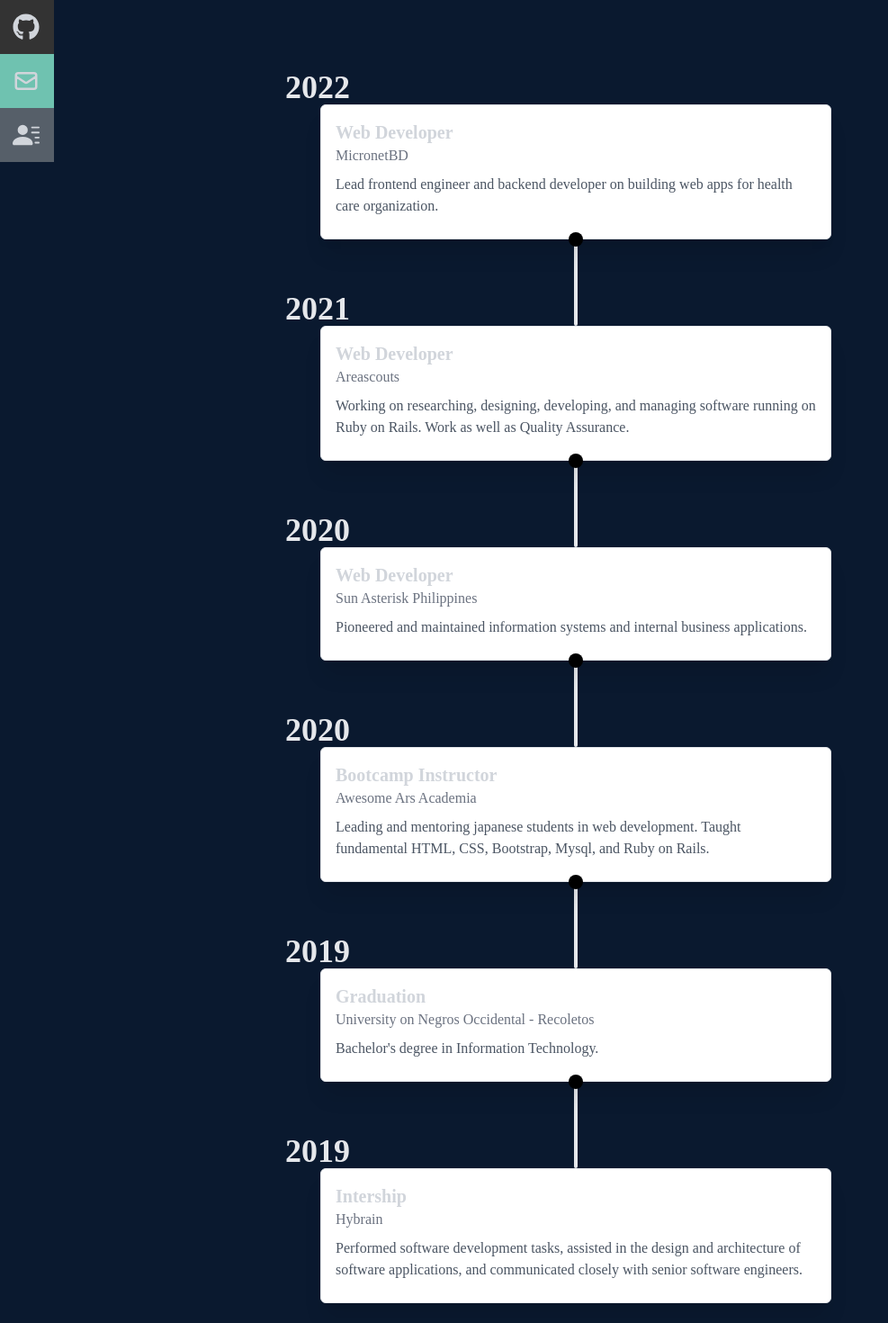
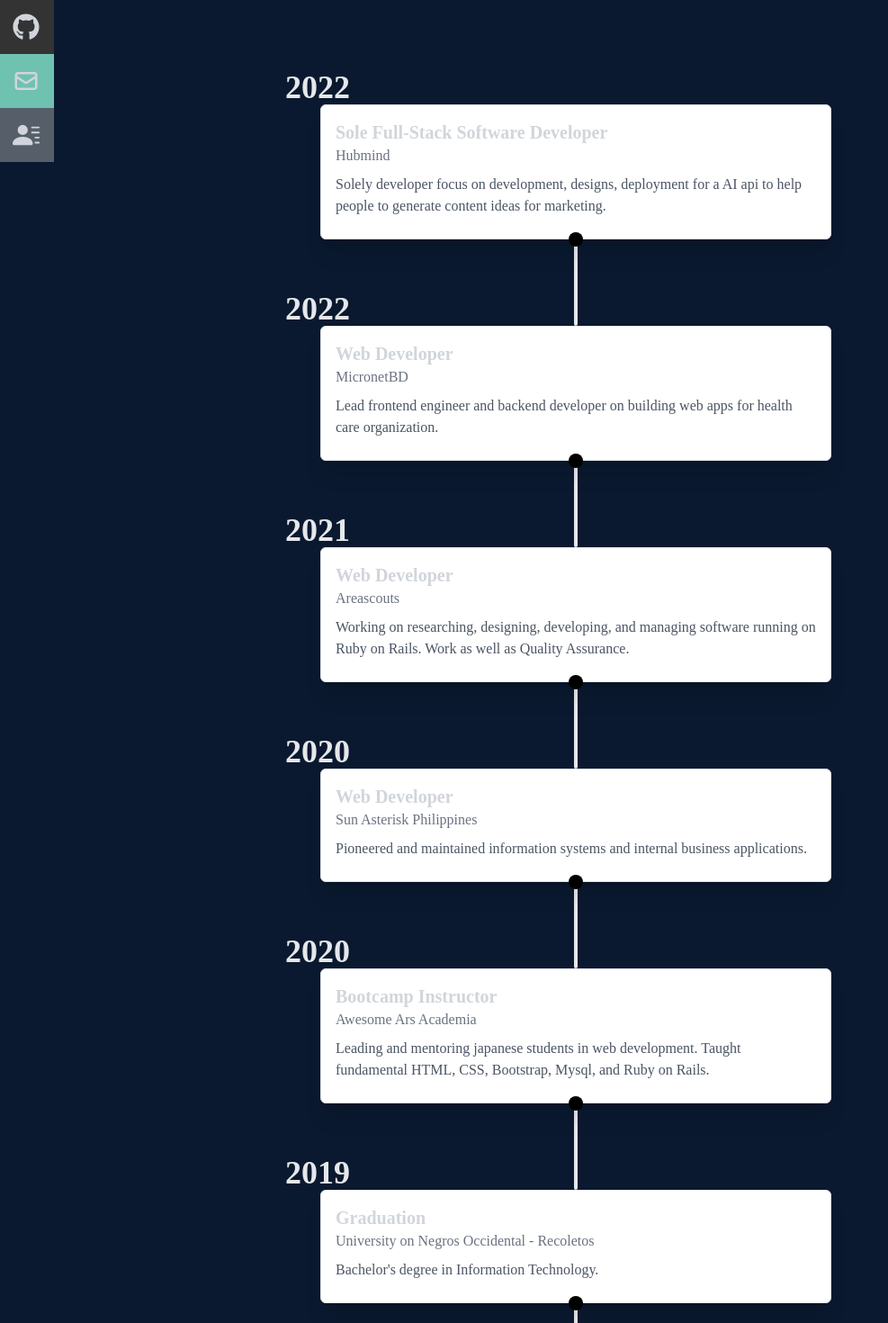
Before and after one commit to johnedelmapa/johnedelmapa-portfolio-react-app, a React (Create React App) app: page /experience in a window 1280 px wide. Shown: the part 340-1810 px from the top of the page at 90% size, without its empty margins (0-987 px from the left). Built offline with nearby package versions, Linux system fonts and the light colour scheme.

Commit message:
Update portfolio content

```diff
--- a/src/components/Experience.jsx
+++ b/src/components/Experience.jsx
@@ -10,12 +10,11 @@
         </div>
         <div class="grid grid-cols-1 max-w-[600px] mx-auto pt-20">
             <div class="relative experience-card border p-4 rounded-md shadow-xl bg-white z-10 mx-4">
-                    <h1
-                        class="absolute -top-10 md:-left-10 md:-top-10 text-4xl text-gray-200 font-bold dark:text-gray-500">
+                <h1 class="absolute -top-10 md:-left-10 md:-top-10 text-4xl text-gray-200 font-bold dark:text-gray-500">
                     2022</h1>
-                    <h1 class="font-semibold text-xl dark:text-black">Web Developer</h1>
-                    <p class="text-gray-500">MicronetBD</p>
-                    <p class="text-gray-600 my-2">Lead frontend engineer and backend developer on building web apps for health care organization.</p>
+                <h1 class="font-semibold text-xl dark:text-black">Sole Full-Stack Software Developer</h1>
+                <p class="text-gray-500">Hubmind</p>
+                <p class="text-gray-600 my-2">Solely developer  focus on development, designs, deployment for a AI api to help people to generate content ideas for marketing.</p>
             </div>
             <div class="divider-container flex flex-col items-center -mt-2">
                 <div class="w-4 h-4 bg-black dark:bg-pink-500 rounded-full relative z-10">
@@ -24,12 +23,12 @@
                 <div class="w-1 h-24 bg-gray-200 dark:bg-pink-600 rounded-full -mt-2"></div>
             </div>
             <div class="relative experience-card border p-4 rounded-md shadow-xl bg-white z-10 mx-4">
-                    <h1
-                        class="absolute -top-10 md:-left-10 md:-top-10 text-4xl text-gray-200 font-bold dark:text-gray-500">
-                        2021</h1>
+                <h1 class="absolute -top-10 md:-left-10 md:-top-10 text-4xl text-gray-200 font-bold dark:text-gray-500">
+                    2022</h1>
                 <h1 class="font-semibold text-xl dark:text-black">Web Developer</h1>
-                    <p class="text-gray-500">Areascouts</p>
-                    <p class="text-gray-600 my-2">Working on researching, designing, developing, and managing software running on Ruby on Rails. Work as well as Quality Assurance.</p>
+                <p class="text-gray-500">MicronetBD</p>
+                <p class="text-gray-600 my-2">Lead frontend engineer and backend developer on building web apps for
+                    health care organization.</p>
             </div>
             <div class="divider-container flex flex-col items-center -mt-2">
                 <div class="w-4 h-4 bg-black dark:bg-pink-500 rounded-full relative z-10">
@@ -38,12 +37,12 @@
                 <div class="w-1 h-24 bg-gray-200 dark:bg-pink-600 rounded-full -mt-2"></div>
             </div>
             <div class="relative experience-card border p-4 rounded-md shadow-xl bg-white z-10 mx-4">
-                    <h1
-                        class="absolute -top-10 md:-left-10 md:-top-10 text-4xl text-gray-200 font-bold dark:text-gray-500">
-                        2020</h1>
+                <h1 class="absolute -top-10 md:-left-10 md:-top-10 text-4xl text-gray-200 font-bold dark:text-gray-500">
+                    2021</h1>
                 <h1 class="font-semibold text-xl dark:text-black">Web Developer</h1>
-                    <p class="text-gray-500">Sun Asterisk Philippines</p>
-                    <p class="text-gray-600 my-2">Pioneered and maintained information systems and internal business applications.</p>
+                <p class="text-gray-500">Areascouts</p>
+                <p class="text-gray-600 my-2">Working on researching, designing, developing, and managing software
+                    running on Ruby on Rails. Work as well as Quality Assurance.</p>
             </div>
             <div class="divider-container flex flex-col items-center -mt-2">
                 <div class="w-4 h-4 bg-black dark:bg-pink-500 rounded-full relative z-10">
@@ -52,12 +51,12 @@
                 <div class="w-1 h-24 bg-gray-200 dark:bg-pink-600 rounded-full -mt-2"></div>
             </div>
             <div class="relative experience-card border p-4 rounded-md shadow-xl bg-white z-10 mx-4">
-                    <h1
-                        class="absolute -top-10 md:-left-10 md:-top-10 text-4xl text-gray-200 font-bold dark:text-gray-500">
+                <h1 class="absolute -top-10 md:-left-10 md:-top-10 text-4xl text-gray-200 font-bold dark:text-gray-500">
                     2020</h1>
-                    <h1 class="font-semibold text-xl dark:text-black">Bootcamp Instructor</h1>
-                    <p class="text-gray-500">Awesome Ars Academia</p>
-                    <p class="text-gray-600 my-2">Leading and mentoring japanese students in web development. Taught fundamental HTML, CSS, Bootstrap, Mysql, and Ruby on Rails.</p>
+                <h1 class="font-semibold text-xl dark:text-black">Web Developer</h1>
+                <p class="text-gray-500">Sun Asterisk Philippines</p>
+                <p class="text-gray-600 my-2">Pioneered and maintained information systems and internal business
+                    applications.</p>
             </div>
             <div class="divider-container flex flex-col items-center -mt-2">
                 <div class="w-4 h-4 bg-black dark:bg-pink-500 rounded-full relative z-10">
@@ -66,8 +65,21 @@
                 <div class="w-1 h-24 bg-gray-200 dark:bg-pink-600 rounded-full -mt-2"></div>
             </div>
             <div class="relative experience-card border p-4 rounded-md shadow-xl bg-white z-10 mx-4">
-                    <h1
-                        class="absolute -top-10 md:-left-10 md:-top-10 text-4xl text-gray-200 font-bold dark:text-gray-500">
+                <h1 class="absolute -top-10 md:-left-10 md:-top-10 text-4xl text-gray-200 font-bold dark:text-gray-500">
+                    2020</h1>
+                <h1 class="font-semibold text-xl dark:text-black">Bootcamp Instructor</h1>
+                <p class="text-gray-500">Awesome Ars Academia</p>
+                <p class="text-gray-600 my-2">Leading and mentoring japanese students in web development. Taught
+                    fundamental HTML, CSS, Bootstrap, Mysql, and Ruby on Rails.</p>
+            </div>
+            <div class="divider-container flex flex-col items-center -mt-2">
+                <div class="w-4 h-4 bg-black dark:bg-pink-500 rounded-full relative z-10">
+                    <div class="w-4 h-4 bg-black dark:bg-pink-600 rounded-full relative z-10 animate-ping"></div>
+                </div>
+                <div class="w-1 h-24 bg-gray-200 dark:bg-pink-600 rounded-full -mt-2"></div>
+            </div>
+            <div class="relative experience-card border p-4 rounded-md shadow-xl bg-white z-10 mx-4">
+                <h1 class="absolute -top-10 md:-left-10 md:-top-10 text-4xl text-gray-200 font-bold dark:text-gray-500">
                     2019</h1>
                 <h1 class="font-semibold text-xl dark:text-black">Graduation</h1>
                 <p class="text-gray-500">University on Negros Occidental - Recoletos</p>
@@ -80,8 +92,7 @@
                 <div class="w-1 h-24 bg-gray-200 dark:bg-pink-600 rounded-full -mt-2"></div>
             </div>
             <div class="relative experience-card border p-4 rounded-md shadow-xl bg-white z-10 mx-4">
-                    <h1
-                        class="absolute -top-10 md:-left-10 md:-top-10 text-4xl text-gray-200 font-bold dark:text-gray-500">
+                <h1 class="absolute -top-10 md:-left-10 md:-top-10 text-4xl text-gray-200 font-bold dark:text-gray-500">
                     2019</h1>
                 <h1 class="font-semibold text-xl dark:text-black">Intership</h1>
                 <p class="text-gray-500">Hybrain</p>
--- a/src/components/Home.jsx
+++ b/src/components/Home.jsx
@@ -12,7 +12,7 @@
     <p className='text-pink-600'>Hi, my name is</p>
     <h1 className='text-4xl sm:text-7xl font-bold text-[#ccd6f6]'>Johnedel Mapa</h1>
     <h2 className='text-4xl sm:text-7xl font-bold text-[#8892b0]'>I'm a Web Developer</h2>
-    <p className='text-[#8882b0] py-4 max-w-[700px]'>A 23-year-old web developer based in Bacolod, Philippines.</p>
+    <p className='text-[#8882b0] py-4 max-w-[700px]'>A 24-year-old web developer based in Bacolod, Philippines.</p>
     <div>
       <a href='/work'>
       <button
--- a/src/components/Work.jsx
+++ b/src/components/Work.jsx
@@ -8,6 +8,7 @@
 import Educhamp from '../assets/educhamp.jpg';
 import AirbnbClone from '../assets/airbnb.jpg';
 import Relocationplus from '../assets/relocationplus.jpg';
+import Hubmind from '../assets/hubmind.jpg';
 
 const Work = () => {
 return (
@@ -21,7 +22,26 @@
     </div>
 
     {/* Container */}
-    <div className='grid sm:grid-cols-2 md:grid-cols-3 gap-4'>
+    <div className='grid sm:grid-cols-2 md:grid-cols-2 gap-4'>
+
+
+      {/* Grid Item */}
+      <div style={{ backgroundImage: `url(${Hubmind})` }}
+        className='shadow-lg shadow-[#040c16] group container rounded-md flex justify-center items-center mx-auto content-div'>
+        {/* Hover Effects */}
+        <div className='opacity-0 group-hover:opacity-100'>
+          <span className='text-2xl font-bold text-white tracking-wider'>
+            Ruby on Rails App
+          </span>
+          <div className='pt-8 text-center'>
+            <a href='https://myhubmind.com/' target='_blank'>
+              <button className='text-center rounded-lg px-4 py-3 m-2 bg-white text-gray-700 font-bold text-lg'>
+                Demo
+              </button>
+            </a>
+          </div>
+        </div>
+      </div>
 
       {/* Grid Item */}
       <div style={{ backgroundImage: `url(${Medrocket})` }}
```
Also changed, not shown: src/assets/hubmind.jpg (added). Lines whose indentation alone changed are shown as unchanged.
